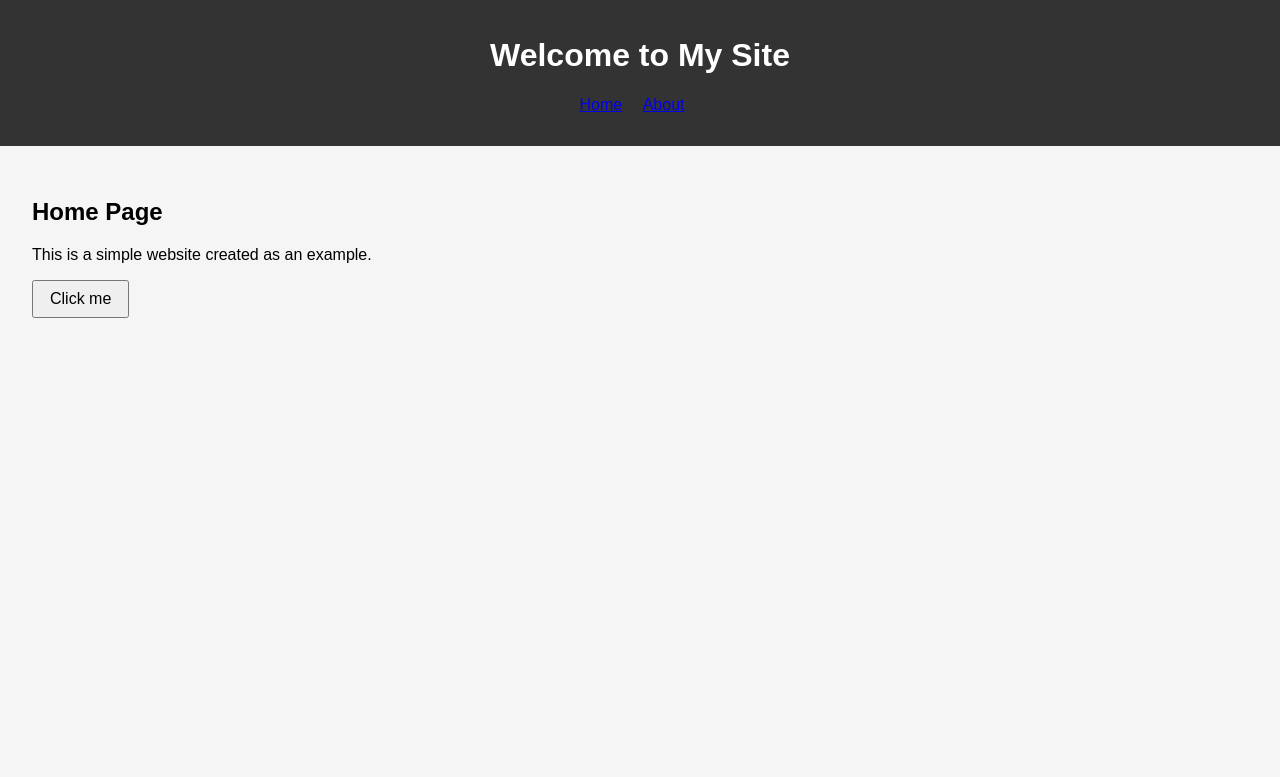
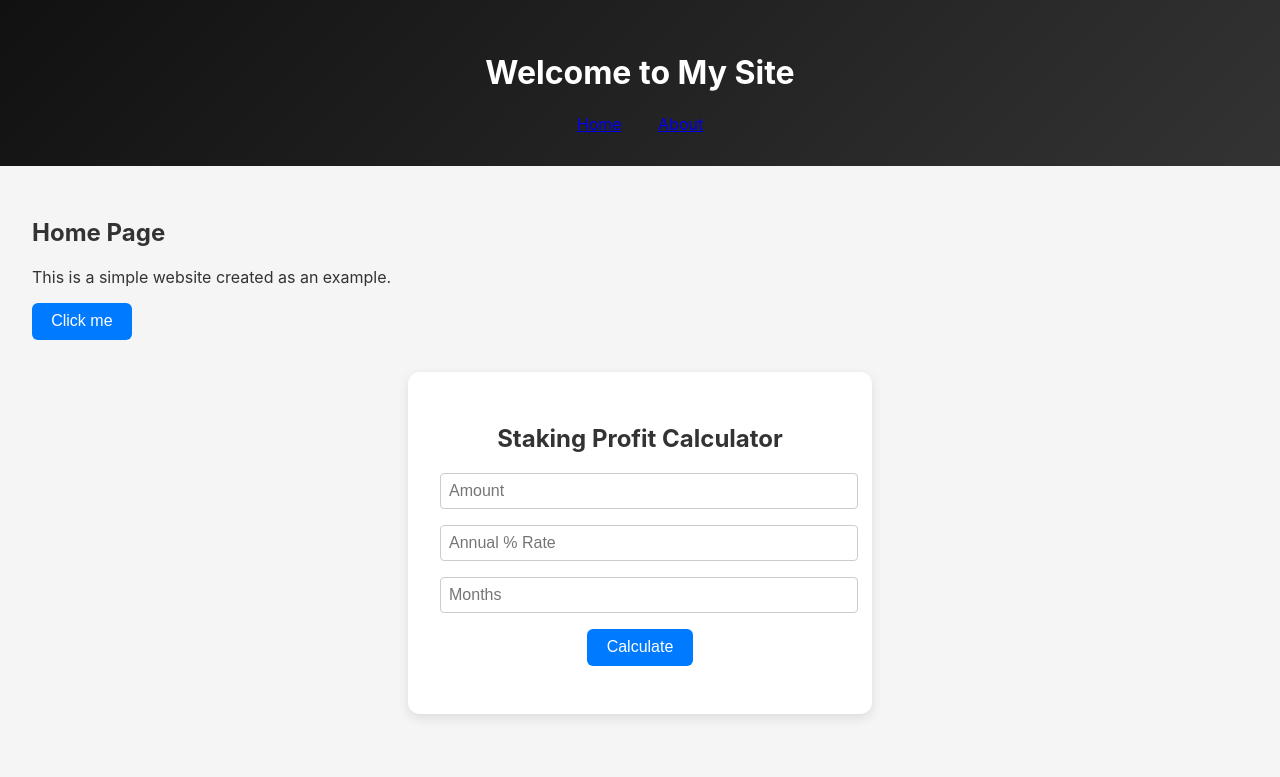
Before and after one commit to lasertak/test, a PHP site: page / in a window 1280 px wide. Shown: the top 777 px of the page. Run offline with PHP 8.4, Linux system fonts and the light colour scheme.

Commit message:
Add sleek design and staking calculator

```diff
--- a/about.html
+++ b/about.html
@@ -19,6 +19,7 @@
     <main>
         <section>
             <p>This website demonstrates a basic HTML structure with CSS and JavaScript.</p>
+            <p>It also includes a simple animated calculator for estimating staking profits.</p>
         </section>
     </main>
 </body>
--- a/index.html
+++ b/index.html
@@ -22,6 +22,15 @@
             <p>This is a simple website created as an example.</p>
             <button id="clickMe">Click me</button>
         </section>
+
+        <section class="calculator">
+            <h2>Staking Profit Calculator</h2>
+            <input type="number" id="amount" placeholder="Amount" min="0">
+            <input type="number" id="rate" placeholder="Annual % Rate" min="0" step="0.1">
+            <input type="number" id="months" placeholder="Months" min="1">
+            <button id="calcBtn">Calculate</button>
+            <div id="result" class="result"></div>
+        </section>
     </main>
     <script src="script.js"></script>
 </body>
--- a/script.js
+++ b/script.js
@@ -5,4 +5,22 @@ document.addEventListener('DOMContentLoaded', function() {
             alert('Thanks for clicking!');
         });
     }
+
+    var calcBtn = document.getElementById('calcBtn');
+    if (calcBtn) {
+        calcBtn.addEventListener('click', function() {
+            var amount = parseFloat(document.getElementById('amount').value) || 0;
+            var rate = parseFloat(document.getElementById('rate').value) || 0;
+            var months = parseInt(document.getElementById('months').value) || 0;
+            var resultEl = document.getElementById('result');
+            var monthlyRate = rate / 100 / 12;
+            var finalAmount = amount * Math.pow(1 + monthlyRate, months);
+            var profit = finalAmount - amount;
+            resultEl.classList.remove('show');
+            resultEl.textContent = 'Estimated Profit: ' + profit.toFixed(2);
+            setTimeout(function(){
+                resultEl.classList.add('show');
+            }, 10);
+        });
+    }
 });
--- a/style.css
+++ b/style.css
@@ -1,25 +1,27 @@
 body {
-    font-family: Arial, sans-serif;
+    font-family: -apple-system, BlinkMacSystemFont, 'Segoe UI', Roboto, sans-serif;
     margin: 0;
     padding: 0;
     background-color: #f5f5f5;
+    color: #333;
 }
 
 header {
-    background-color: #333;
+    background: linear-gradient(135deg, #111, #333);
     color: white;
-    padding: 1rem;
+    padding: 2rem 1rem;
     text-align: center;
 }
 
 nav ul {
     list-style: none;
     padding: 0;
+    margin: 1rem 0 0 0;
 }
 
 nav li {
-    display: inline;
-    margin-right: 1rem;
+    display: inline-block;
+    margin: 0 1rem;
 }
 
 main {
@@ -27,6 +29,46 @@ main {
 }
 
 button {
-    padding: 0.5rem 1rem;
+    padding: 0.6rem 1.2rem;
+    font-size: 1rem;
+    background: #007aff;
+    color: #fff;
+    border: none;
+    border-radius: 6px;
+    cursor: pointer;
+    transition: background 0.3s ease;
+}
+
+button:hover {
+    background: #0051c6;
+}
+
+.calculator {
+    max-width: 400px;
+    margin: 2rem auto;
+    background: #fff;
+    padding: 2rem;
+    border-radius: 12px;
+    box-shadow: 0 4px 12px rgba(0,0,0,0.1);
+    text-align: center;
+}
+
+.calculator input {
+    width: 100%;
+    padding: 0.5rem;
+    margin-bottom: 1rem;
+    border: 1px solid #ccc;
+    border-radius: 4px;
     font-size: 1rem;
 }
+
+.result {
+    margin-top: 1rem;
+    font-size: 1.2rem;
+    opacity: 0;
+    transition: opacity 0.5s ease;
+}
+
+.result.show {
+    opacity: 1;
+}
```
